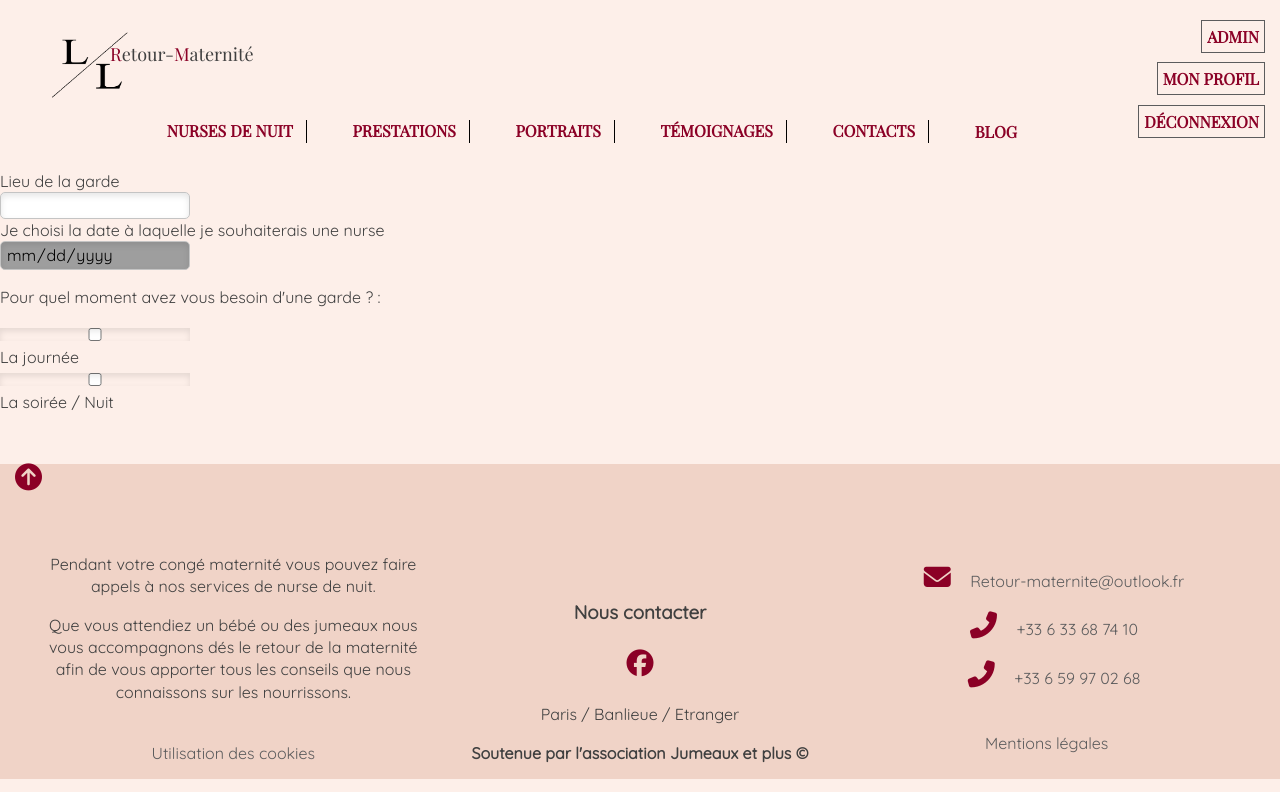
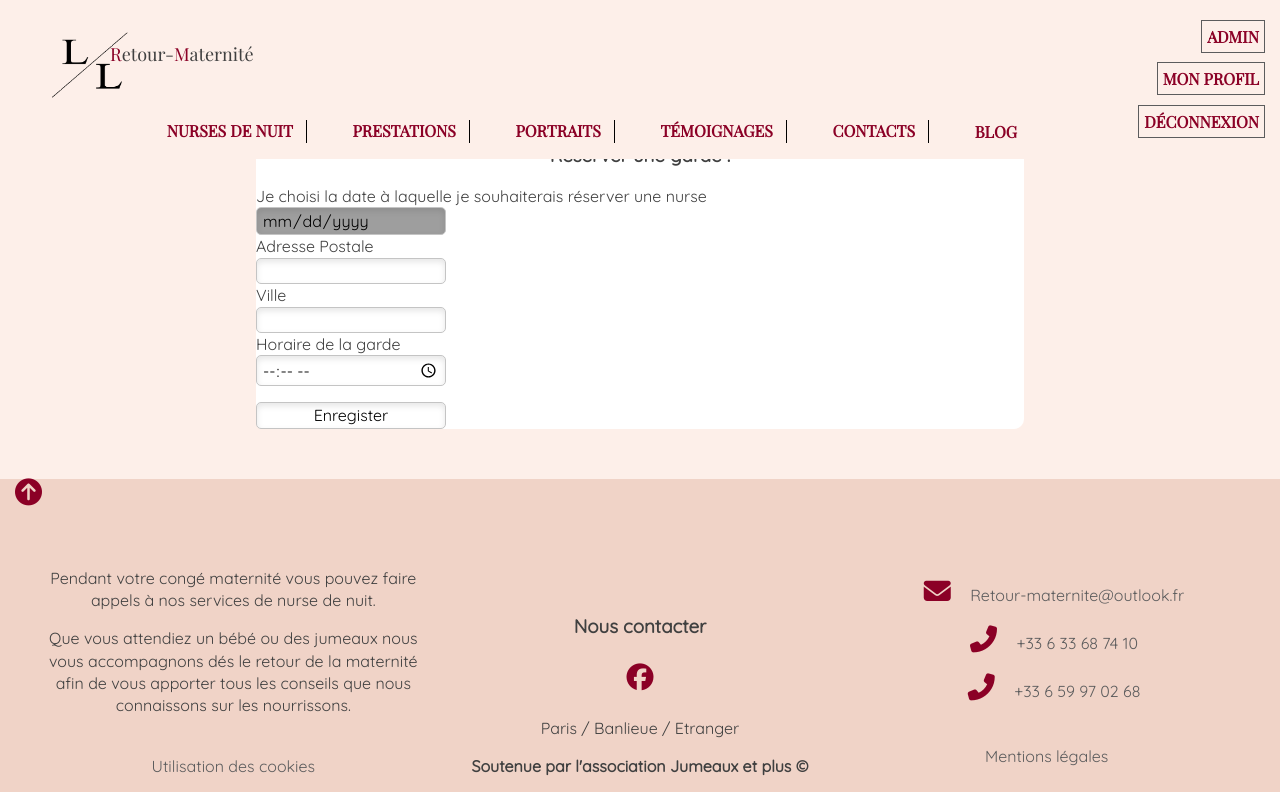
Before and after one commit to Saramiaa/retour-maternite, a PHP site: page /index.php/reservation in a window 1280 px wide. Shown: the top 792 px of the page. Run offline with PHP 8.4, Linux system fonts and the light colour scheme; the visitor is signed in with stand-in values (Sample User, id 1); some libraries are stand-ins or nearby versions; grey boxes are pictures that could not be loaded.

Commit message:
reservation

```diff
--- a/application/controllers/reservation/ReservationController.class.php
+++ b/application/controllers/reservation/ReservationController.class.php
@@ -11,6 +11,8 @@ class ReservationController
     	 * L'argument $queryFields contient l'équivalent de $_GET en PHP natif.
     	 */
 
+       var_dump($_SESSION['id']);
+
     }
 
     public function httpPostMethod(Http $http, array $formFields)
@@ -21,5 +23,15 @@ class ReservationController
     	 * L'argument $http est un objet permettant de faire des redirections etc.
     	 * L'argument $formFields contient l'équivalent de $_POST en PHP natif.
     	 */
+
+       var_dump($_POST);
+       var_dump($_SESSION['id']);
+
+       $userId = $_SESSION['id'];
+
+       $reservation = new ReservationModel();
+
+       $reservation->saveReservation($_POST);
+
     }
 }
--- a/application/www/LayoutView.phtml
+++ b/application/www/LayoutView.phtml
@@ -28,6 +28,7 @@
 </head>
 <body>
 <!-- En-tête commune -->
+
 <nav class="nav-bar-header">
   <ul class="nav-list">
     <li>
@@ -56,10 +57,6 @@
     <?php } ?>
   </ul>
 </nav>
-<header>
-
-</header>
-
 <!-- Interface utilisateur -->
 
 
--- a/application/www/css/style.css
+++ b/application/www/css/style.css
@@ -25,6 +25,11 @@ img {
   margin-left: auto;
   background-color: white;
   border-radius: 10px;
+  position:relative;
+}
+
+.other-cont {
+  margin-top: 120px;
 }
 
 .ctn-color {
@@ -188,7 +193,7 @@ ul a:hover {
 
   width: auto;
   height: auto;
-  margin-top: 170px;
+  margin-top: 116px;
 }
 
 .main-title{
@@ -197,7 +202,7 @@ ul a:hover {
   padding: 15px;
   background-color: white;
   padding: 0;
-  font-size: 60px;
+  font-size: 45px;
 }
 
 .main-title::first-letter {
@@ -205,6 +210,18 @@ ul a:hover {
 }
 
 /* BODY ----------------------------------------------------*/
+
+.main-header {
+
+    background-color:white;
+    position: absolute;
+    left: 103px;
+    top: -162px;
+    padding: 0 15px;
+    padding-bottom: 15PX;
+    border-radius: 10px;
+
+}
 
 h2 {
   font-size: 40px;
--- a/application/www/reservation/ReservationView.phtml
+++ b/application/www/reservation/ReservationView.phtml
@@ -1,29 +1,36 @@
 <link rel="stylesheet" href="<?= $wwwUrl ?>/css/reservation.css">
 
+<div class="container other-cont">
 
-<form>
+	<h3>Reserver une garde !</h3>
 
-  <div class="form-group">
-    <label for="lieu">Lieu de la garde</label>
-    <input type="text" class="form-control" id="lieu">
-  </div>
+
+	<form action="<?=$requestUrl?>/reservation" method="POST">
+
+		<ul>
+			<li>
+				<label for="date">Je choisi la date à laquelle je souhaiterais réserver une nurse</label>
+			  <input type="date" name="day" id="dateofbirth">
+			</li>
+
+			<li>
+				<label for="adress">Adresse Postale</label>
+				<input type="text" name="adress" id="adress">
+			</li>
+
+			<li>
+				<label for="lieu">Ville</label>
+				<input type="text" name="city" id="lieu">
+			</li>
+
+			<li>
+				<label for="hour">Horaire de la garde</label>
+			  <input type="time" name="hour" id="hour"  min="00:00" max="24:00" >
+			</li>
+		</ul>
+
+	<input class="form-control" type="submit" value="Enregister">
+
+</form>
 
 </div>
-
-
-<label for="date">Je choisi la date à laquelle je souhaiterais une nurse</label>
-<input type="date" name="date" id="dateofbirth">
-
-<p>Pour quel moment avez vous besoin d'une garde ? :</p>
-
-<div>
-  <input type="checkbox" id="jour" name="jour">
-  <label for="jour">La journée</label>
-</div>
-
-<div>
-  <input type="checkbox" id="nuit" name="nuit">
-  <label for="nuit">La soirée / Nuit</label>
-</div>
-
-</form>
```
Also changed, not shown: application/models/ReservationModel.class.php (added, +23 -0 lines), application/www/user/login/LoginView.phtml (+12 -6 lines), application/www/user/register/RegisterView.phtml (+24 -2 lines), application/models/UserModel.class.php (line endings or trailing spaces), application/www/images/home/room.jpg.
